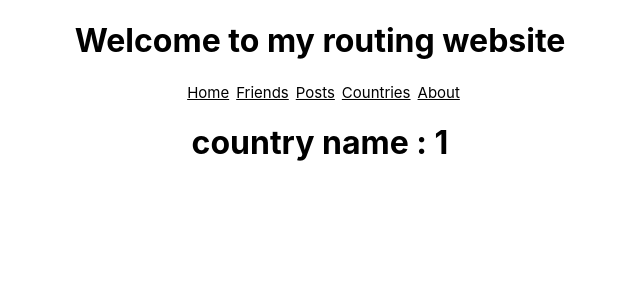
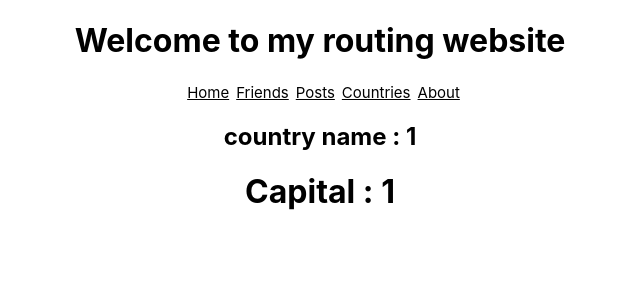
Before and after one commit to YaAlBagdattig379/react-router-m52, a React (Create React App) app: page /country/1 in a window 1280 px wide. Shown: the top 300 px of the page, without its empty margins (320-960 px from the left). Built offline with nearby package versions, Linux system fonts and the light colour scheme.

Commit message:
added last video

```diff
--- a/src/Components/CountriDetail/CountriDetail.js
+++ b/src/Components/CountriDetail/CountriDetail.js
@@ -5,7 +5,8 @@ const CountriDetail = () => {
     const {countriName} = useParams();
     return (
         <div>
-            <h1>country name : {countriName}</h1>
+            <h2>country name : {countriName}</h2>
+            <h1>Capital : {countriName}</h1>
         </div>
     );
 };
--- a/src/Components/Countries/Countries.js
+++ b/src/Components/Countries/Countries.js
@@ -14,7 +14,7 @@ const Countries = () => {
             <ul>
                 {
                     countries.map(country =><li><Link
-                        key={country.id}
+                        key={country.name.ccn3}
                         to={`/country/${country.name.common}`}>{country.name.common}</Link></li>)
                 }
             </ul>
```
